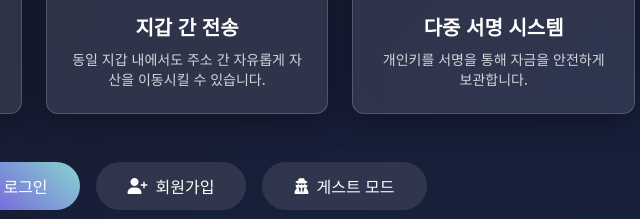
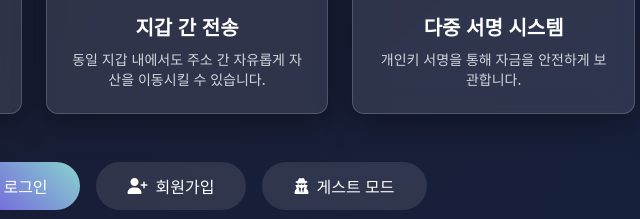
Before and after one commit to kismp123/mywallet, a plain HTML site: page index.html in a window 1280 px wide. Shown: the part 411-630 px from the top of the page, 453-1093 px from the left. Drawn offline with nearby package versions, Linux system fonts and the light colour scheme.

Commit message:
fix context

```diff
--- a/index.html
+++ b/index.html
@@ -122,7 +122,7 @@
                     </div>
                     <h3 class="text-xl font-semibold mb-2">다중 서명 시스템</h3>
                     <p class="text-gray-300 text-sm">
-                        개인키를 서명을 통해 자금을 안전하게 보관합니다.
+                        개인키 서명을 통해 자금을 안전하게 보관합니다.
                     </p>
                 </div>
             </div>
```
